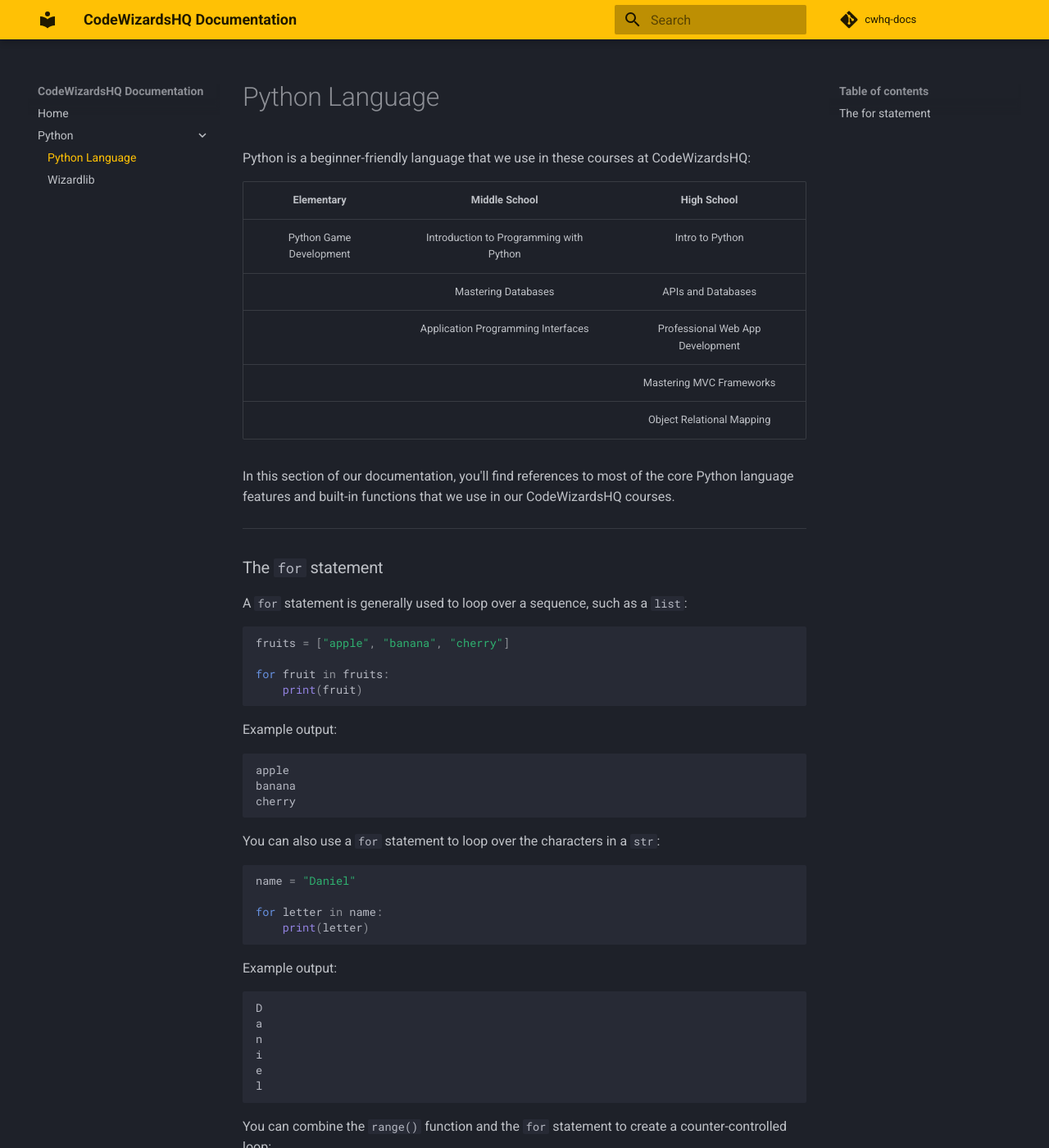
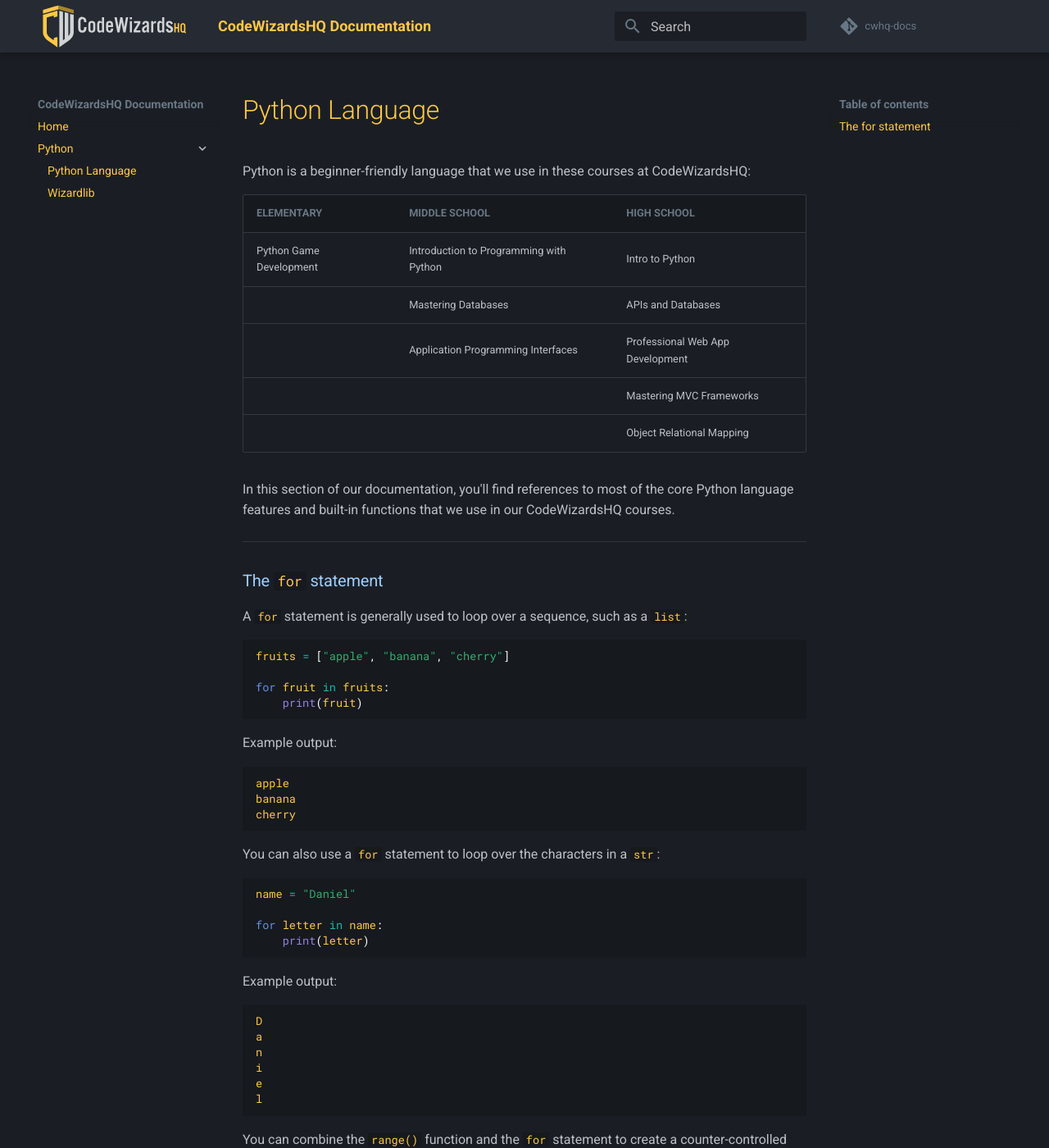
Before and after one commit to nfal09/docs, an MkDocs documentation site: the page built from docs/python/python-language.md, in a window 1280 px wide and 1400 px high. Shown: the whole window at 82% size. Built offline with MkDocs 1.6.1 and Material for MkDocs 9.7.7, drawn with Linux system fonts in a browser that asks for light colours; comment, search, counter and statistics services are not loaded.

Commit message:
styling update

```diff
--- a/docs/python/python-language.md
+++ b/docs/python/python-language.md
@@ -3,7 +3,7 @@
 Python is a beginner-friendly language that we use in these courses at CodeWizardsHQ:
 
 |Elementary              | Middle School                          |High School     |
-|:----------------------:|:--------------------------------------:|:--------------:|
+|------------------------|----------------------------------------|----------------|
 |Python Game Development |Introduction to Programming with Python |Intro to Python
 |                        |Mastering Databases                     |APIs and Databases
 |                        |Application Programming Interfaces      |Professional Web App Development
--- a/docs/stylesheets/extra.css
+++ b/docs/stylesheets/extra.css
@@ -1,6 +1,85 @@
-:root {
-    --md-primary-fg-color:        #FFC844;
-    --md-primary-fg-color--light: #FFC844;
-    --md-primary-fg-color--dark:  #FFC844;
-    --md-primary-bg-color:        rgba(0, 0, 0, 0.87);
+[data-md-color-scheme=slate] {
+    --md-primary-fg-color: #252A33;
+    --md-primary-fg-color--light: #fff;
+    --md-primary-fg-color--dark: #252A33;
+    --md-primary-bg-color: #687785;
+    --md-default-bg-color: #1A1E24;
+    --md-accent-fg-color: #FFC844;
+    --md-typeset-a-color: #FFC844;
+    --md-default-fg-color--light: #FFC844;
+    --md-code-bg-color: #16191E;
+    --md-code-fg-color: #FFC844;
+    --md-code-hl-comment-color: #3e24b3;
+    --md-code-hl-constant-color: #9383e2;
+    --md-code-hl-function-color: #c973d9;
+    --md-code-hl-generic-color: #FFC844;
+    --md-code-hl-keyword-color: #6791e0;
+    --md-code-hl-name-color: #FFC844;
+    --md-code-hl-number-color: #e6695b;
+    --md-code-hl-operator-color: #20b8a4;
+    --md-code-hl-punctuation-color: #ffffff;
+    --md-code-hl-special-color: #f06090;
+    --md-code-hl-string-color: #2fb170;
+    --md-code-hl-variable-color: #FFC844;
+    --md-footer-bg-color: #252A33;
 }
+
+.md-header__button.md-logo {
+    padding: .1rem;
+}
+
+body .md-header__button.md-logo img, body .md-header__button.md-logo svg {
+    fill: currentColor;
+    display: block;
+    height: 2.6rem;
+    width: 10rem;
+}
+
+body .md-nav__title {
+    color: #687785;
+}
+
+.md-typeset h2 {
+    color: #FFC844;
+}
+
+.md-typeset h3 {
+    color: #a0cfff;
+}
+
+.md-footer__direction {
+    color: #ffffff;
+}
+
+.md-ellipsis {
+    color: #FFC844;
+}
+
+.md-content ul {
+    list-style: none;
+  }
+
+.md-content ul li::before {
+    content: image-set("../assets/shieldPointer.png" 1x, "../assets/shieldPointer@2x.png" 2x);
+    color: #FFC844;
+    font-weight: bold;
+    font-size: 0.4rem;
+    display: inline-block;
+    width: 2.4em;
+    margin-left: -1em;
+    vertical-align: middle;
+  }
+
+.md-typeset table:not([class]) th {
+    color: #687785;
+    text-transform: uppercase;
+    font-weight: 700;
+    min-width: 5rem;
+    padding: .9375em 1.25em;
+    vertical-align: middle;
+    background-color: #16191E;
+}
+
+.md-typeset table:not([class]) td {
+    vertical-align: middle;
+}
--- a/mkdocs.yml
+++ b/mkdocs.yml
@@ -4,8 +4,8 @@
 
 plugins:
   - search # enabled by default, but needs to be added if anymore are added
-#extra_css:
-#    - stylesheets/extra.css
+extra_css:
+  - stylesheets/extra.css
 
 # Footer config
 copyright: Copyright &copy; 2016 - 2021 CodeWizardsHQ
@@ -42,7 +42,7 @@
     - navigation.instant
     - search.suggest
   favicon: assets/favicon.ico
-  # logo: assets/logo.png
+  logo: assets/lightHorizontal.svg
   palette:
     # - media: "(prefers-color-scheme: light)"
     #   scheme: default
@@ -51,4 +51,4 @@
     #     name: Switch to dark mode
     # - media: "(prefers-color-scheme: dark)"
     scheme: slate
-    primary: amber # remove to get CWHQ colors from extra.css
+    # primary: amber # remove to get CWHQ colors from extra.css
```
Also changed, not shown: docs/assets/lightHorizontal.svg (added), docs/assets/shieldPointer.png (added), docs/assets/shieldPointer.svg (added), docs/assets/shieldPointer@2x.png (added).
